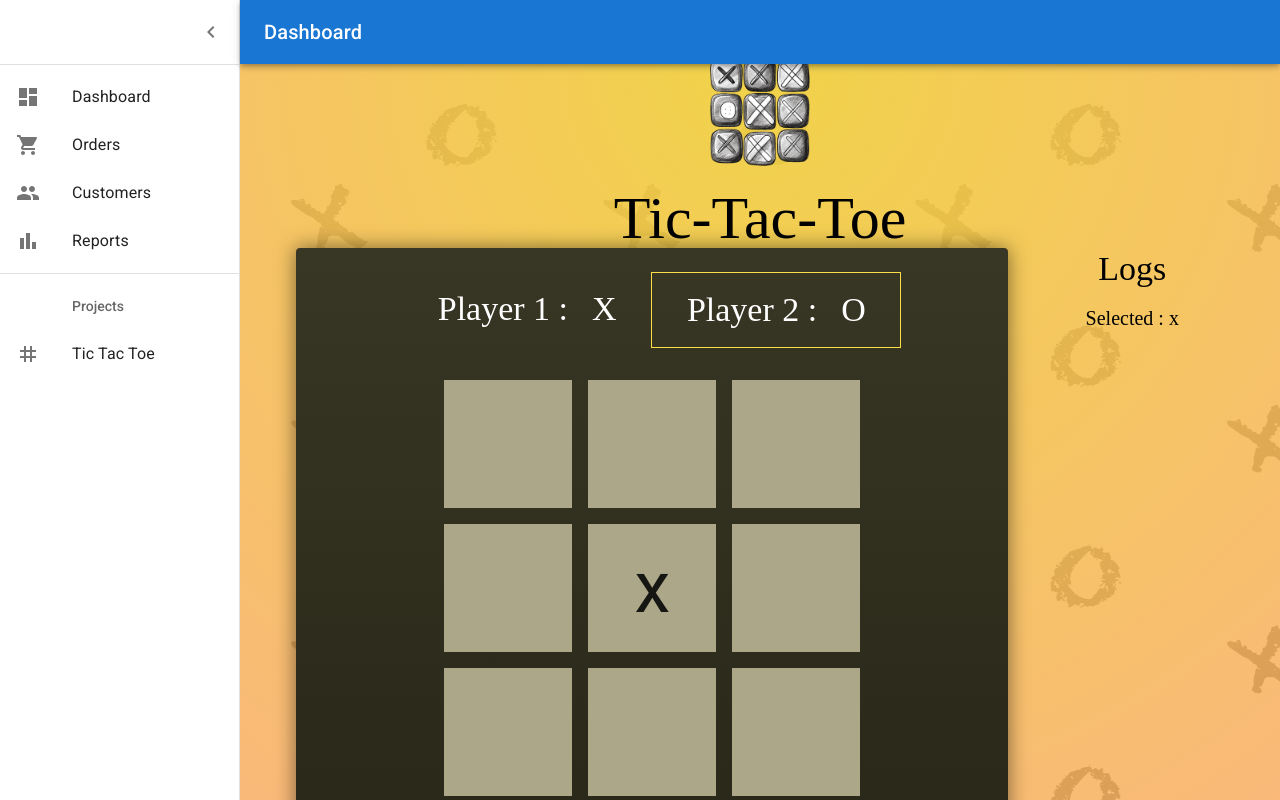
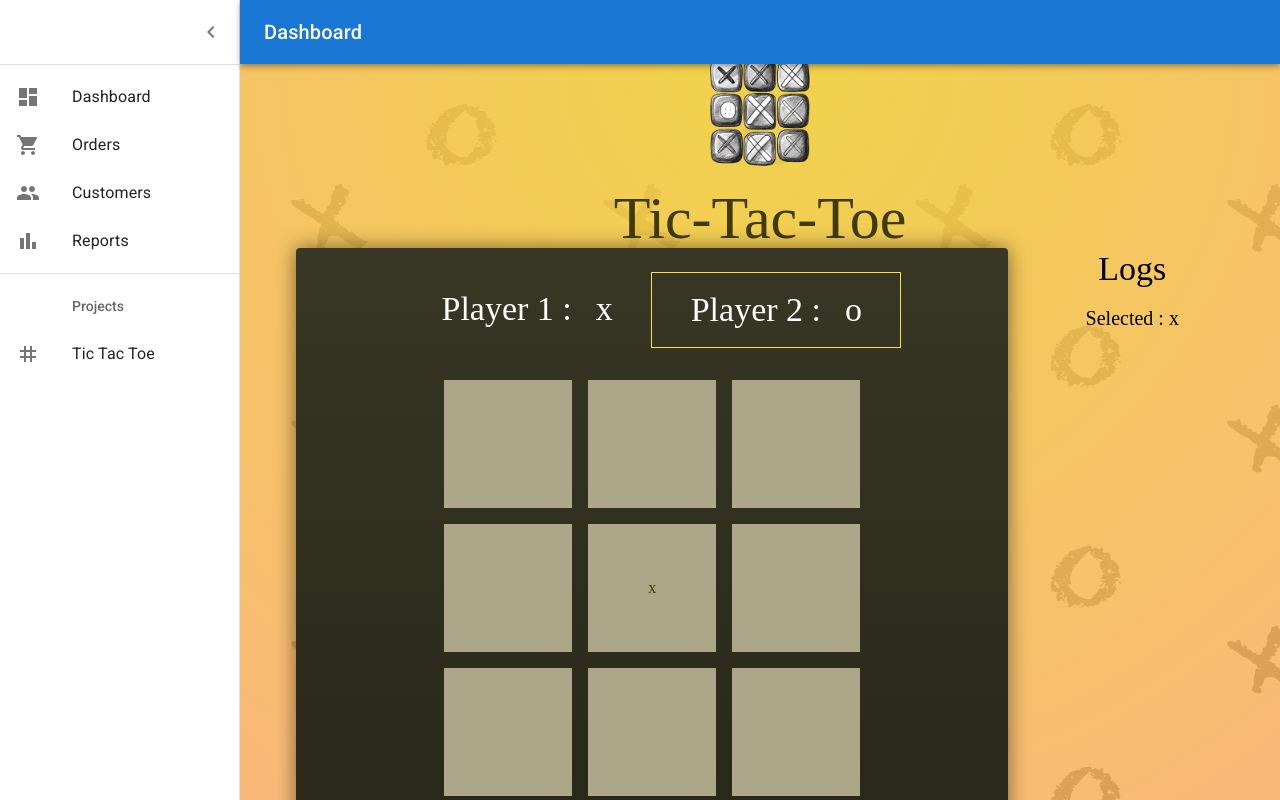
Before and after one commit to DvirMon/React-Workspace, a Next.js app: page /tictactoe in a window 1280 px wide. Both pictures are taken after a click on the button 652 px from the left and 587 px from the top of the page. Built offline with nearby package versions, Linux system fonts and the light colour scheme; a web font is replaced by a local one.

Commit message:
add draw ui

```diff
--- a/src/app/tictactoe/GameOver.tsx
+++ /dev/null
@@ -1,11 +0,0 @@
-import React from "react";
-import "./game-over.css";
-
-export default function GameOver({ ...props }) {
-  return (
-    <div className="game-over">
-      <h2>Game Over!</h2>
-      <button {...props}>Rematch</button>
-    </div>
-  );
-}
--- a/src/app/tictactoe/GameBoard.tsx
+++ b/src/app/tictactoe/components/GameBoard.tsx
@@ -1,14 +1,11 @@
+import { Typography } from "@mui/material";
+
 interface BoardProps {
   board: string[][];
-  isWinning: boolean;
   onSelectSquare: (rowIndex: number, cellIndex: number) => void;
 }
 
-export default function GameBoard({
-  board,
-  isWinning,
-  onSelectSquare,
-}: BoardProps) {
+export default function GameBoard({ board, onSelectSquare }: BoardProps) {
   function handleSelectSquare(rowIndex: number, cellIndex: number) {
     onSelectSquare(rowIndex, cellIndex);
   }
@@ -19,12 +16,14 @@ export default function GameBoard({
         <li key={rowIndex} className="flex gap-4">
           {row.map((cell, cellIndex) => (
             <button
-              disabled={!!cell || isWinning}
+              disabled={!!cell}
               style={{ background: "#aca788", fontWeight: 400 }}
               onClick={() => handleSelectSquare(rowIndex, cellIndex)}
               key={cellIndex}
-              className="w-32 h-32 flex justify-center items-center text-7xl">
-              {cell}
+              className="w-32 h-32 flex justify-center items-center">
+              <Typography sx={{ color: "#3f3b00" }} className="text-7xl">
+                {cell}
+              </Typography>
             </button>
           ))}
         </li>
--- /dev/null
+++ b/src/app/tictactoe/components/GameOver.tsx
@@ -0,0 +1,26 @@
+import React from "react";
+import "./game-over.css";
+
+function Message({ hasWinner }: { hasWinner: boolean }) {
+  if (hasWinner) {
+    return <p>won!</p>;
+  }
+
+  return <p>It&apos;s a Draw</p>;
+}
+
+export default function GameOver({
+  hasWinner,
+  ...props
+}: {
+    hasWinner: boolean;
+    onClick : () => void
+}) {
+  return (
+    <div className="game-over gap-12">
+      <h2>Game Over!</h2>
+      <Message hasWinner={hasWinner} />
+      <button {...props}>Rematch</button>
+    </div>
+  );
+}
--- a/src/app/tictactoe/Log.tsx
+++ b/src/app/tictactoe/components/Log.tsx
@@ -1,5 +1,5 @@
 import { Typography } from "@mui/material";
-import { Turn } from "./types";
+import { Turn } from "../types";
 
 interface LogProps {
   turns: Turn[];
--- a/src/app/tictactoe/Players.tsx
+++ b/src/app/tictactoe/components/Players.tsx
@@ -1,46 +1,43 @@
-import { Typography, styled } from "@mui/material";
+import { Typography } from "@mui/material";
 import clsx from "clsx";
 import "./players.css";
-import { Player } from "./types";
 
 interface PlyersPros {
-  players: Player[];
+  players: { [key: string]: string };
   activePlayer: string;
 }
 
 function PlayerTab({
   name,
-  move,
+  symbol,
   isActive,
-  index,
 }: {
   name: string;
-  move: string;
+  symbol: string;
   isActive: boolean;
-  index: number;
 }) {
   return (
     <li
       className={clsx("flex grow justify-center p-4 gap-6", {
         "border border-yellow-300 transition duration-300": isActive,
       })}>
-      <Typography variant="h4">
-        {name} {++index} :
-      </Typography>
-      <Typography variant="h4">{move} </Typography>
+      <Typography variant="h4">{name} :</Typography>
+      <Typography variant="h4">{symbol} </Typography>
     </li>
   );
 }
 
 export default function Players({ players, activePlayer }: PlyersPros) {
+  const keys = Object.keys(players);
+
   return (
     <ol className="text-white flex justify-between text-2xl w-3/4">
-      {players.map((player: Player, index) => (
+      {keys.map((symbol, index) => (
         <PlayerTab
           key={index}
-          {...player}
-          isActive={activePlayer.toLowerCase() === player.move.toLowerCase()}
-          index={index}
+          name={players[symbol]}
+          symbol={symbol}
+          isActive={activePlayer.toLowerCase() === symbol.toLowerCase()}
         />
       ))}
     </ol>
--- /dev/null
+++ b/src/app/tictactoe/page.helpers.ts
@@ -0,0 +1,67 @@
+import { WINNING_COMBINATIONS } from "./constants";
+import { Turn, Symbol } from "./types";
+
+export function computeActivePlay(gameTurns: Turn[]): Symbol {
+  let newPlay: Symbol = "x";
+
+  if (gameTurns[0]) {
+    const { player } = gameTurns[0] as Turn;
+    newPlay = player === "x" ? "o" : "x";
+  }
+
+  return newPlay;
+}
+
+export function updateGameTurns(
+  oldState: Turn[],
+  rowIndex: number,
+  cellIndex: number
+) {
+  const player = computeActivePlay(oldState);
+
+  const newState = [
+    {
+      square: { rowIndex, cellIndex },
+      player,
+    } as Turn,
+    ...oldState,
+  ];
+
+  return newState;
+}
+
+export function isWinner(gameTurns: Turn[], board: string[][]): boolean {
+  if (gameTurns.length < 5) {
+    return false;
+  }
+
+  for (const combination of WINNING_COMBINATIONS) {
+    const [first, second, third] = combination.map(
+      ({ row, column }) => board[row][column]
+    );
+
+    if (first !== "" && first === second && second === third) {
+      return true;
+    }
+  }
+
+  return false;
+}
+
+export function isDraw(gameTurns: Turn[], hasWinner: boolean) {
+  return gameTurns.length === 9 && !hasWinner;
+}
+
+export function getWinner(gameTurns: Turn[]) {
+  return gameTurns[0];
+}
+
+export function handleGameState(initState: string[][], turns: Turn[]) {
+  const newState = [...initState.map((innerArray) => [...innerArray])];
+  for (const turn of turns) {
+    const { square, player } = turn;
+    const { rowIndex, cellIndex } = square;
+    newState[rowIndex][cellIndex] = player;
+  }
+  return newState;
+}
--- a/src/app/tictactoe/page.tsx
+++ b/src/app/tictactoe/page.tsx
@@ -5,16 +5,23 @@ import MuiPaper from "@mui/material/Paper";
 import Typography from "@mui/material/Typography";
 import Image from "next/image";
 import { useState } from "react";
-import { caprasimo } from "../ui/font";
 import AppContainer from "../ui/layout/Container";
-import GameBoard from "./GameBoard";
-import Log from "./Log";
-import Players from "./Players";
-import { Plays, Symbols, Turn } from "./types";
-import { GAME_STATE, WINNING_COMBINATIONS } from "./constants";
-import GameOver from "./GameOver";
+import GameBoard from "./components/GameBoard";
+import GameOver from "./components/GameOver";
+import Log from "./components/Log";
+import Players from "./components/Players";
+import { GAME_STATE } from "./constants";
+import { Turn } from "./types";
 
-import './page.css'
+import "./page.css";
+import {
+  computeActivePlay,
+  getWinner,
+  handleGameState,
+  isDraw,
+  isWinner,
+  updateGameTurns,
+} from "./page.helpers";
 
 const theme = createTheme({
   typography: {
@@ -48,80 +55,22 @@ const BoardWrapper = styled(MuiPaper)(({ theme }) => ({
   boxShadow: "0 0 20px rgba(0, 0, 0, 0.5)",
 }));
 
-const players = [
-  { name: "Player", move: "X" },
-  { name: "Player", move: "O" },
-];
-
-function computeActivePlay(gameTurns: Turn[]): Plays {
-  let newPlay: Plays = "x";
-
-  if (gameTurns[0]) {
-    const { player } = gameTurns[0] as Turn;
-    newPlay = player === "x" ? "o" : "x";
-  }
-
-  return newPlay;
-}
-
-function updateGameTurns(
-  oldState: Turn[],
-  rowIndex: number,
-  cellIndex: number
-) {
-  const player = computeActivePlay(oldState);
-
-  const newState = [
-    {
-      square: { rowIndex, cellIndex },
-      player,
-    } as Turn,
-    ...oldState,
-  ];
-
-  return newState;
-}
-
-function checkWinning(gameTurns: Turn[], board: string[][]): boolean {
-  if (gameTurns.length < 5) {
-    return false;
-  }
-
-  for (const combination of WINNING_COMBINATIONS) {
-    const [first, second, third] = combination.map(
-      ({ row, column }) => board[row][column]
-    );
-
-    if (first !== "" && first === second && second === third) {
-      return true;
-    }
-  }
-
-  return false;
-}
-
-function handleGameState(initState: string[][], turns: Turn[]) {
-  const newState = initState.map((innerArray) => [...innerArray]);
-  for (const turn of turns) {
-    const { square, player } = turn;
-    const { rowIndex, cellIndex } = square;
-    newState[rowIndex][cellIndex] = player;
-  }
-  return newState;
-}
+const players = { x: "Player 1", o: "Player 2" };
 
 export default function TicTacToe() {
   const [gameTurns, setGamesTurns] = useState<Turn[]>([]);
 
   const activePlayer = computeActivePlay(gameTurns);
   const gameState = handleGameState(GAME_STATE, gameTurns);
-  const isWinning = checkWinning(gameTurns, gameState);
+  const hasWinner = isWinner(gameTurns, gameState);
+  const hasDraw = isDraw(gameTurns, hasWinner);
+  const winner = getWinner(gameTurns);
 
   function handleSelectSquare(rowIndex: number, cellIndex: number) {
     setGamesTurns((state) => updateGameTurns(state, rowIndex, cellIndex));
   }
 
-  function handleStartOver() {
+  function handleRematch() {
     setGamesTurns(() => []);
   }
 
@@ -136,7 +85,9 @@ export default function TicTacToe() {
               height={100}
               alt="logo img"
             />
-            <Typography variant="h2">Tic-Tac-Toe</Typography>
+            <Typography sx={{ color: "#3f3b00" }} variant="h2">
+              Tic-Tac-Toe
+            </Typography>
           </header>
 
           <article className="flex justify-center gap-8">
@@ -145,16 +96,17 @@ export default function TicTacToe() {
 
               <GameBoard
                 board={gameState}
-                isWinning={isWinning}
                 onSelectSquare={handleSelectSquare}
               />
               <Button
-                onClick={handleStartOver}
+                onClick={handleRematch}
                 variant="contained"
                 className="text-3xl">
-                Start Over
+                Rematch
               </Button>
-              {isWinning && <GameOver onClick={handleStartOver} />}
+              {(hasWinner || hasDraw) && (
+                <GameOver hasWinner={hasWinner} onClick={handleRematch} />
+              )}
             </BoardWrapper>
             <Log turns={gameTurns} />
           </article>
--- a/src/app/tictactoe/types.ts
+++ b/src/app/tictactoe/types.ts
@@ -4,9 +4,9 @@ export enum Moves {
   MOVE_O = 1,
 }
 
-export type Plays = "x" | "o";
+export type Symbol = "x" | "o";
 
-export const Symbols: { [key: number]: Plays } = {
+export const Symbols: { [key: number]: Symbol } = {
   [Moves.MOVE_X]: "x",
   [Moves.MOVE_O]: "o",
 };
@@ -19,5 +19,5 @@ export interface Player {
 
 export interface Turn {
   square: { rowIndex: number; cellIndex: number };
-  player: Plays;
+  player: Symbol;
 }
```
Also changed, not shown: src/app/tictactoe/components/game-over.css (renamed from src/app/tictactoe/game-over.css), src/app/tictactoe/components/players.css (renamed from src/app/tictactoe/players.css).
